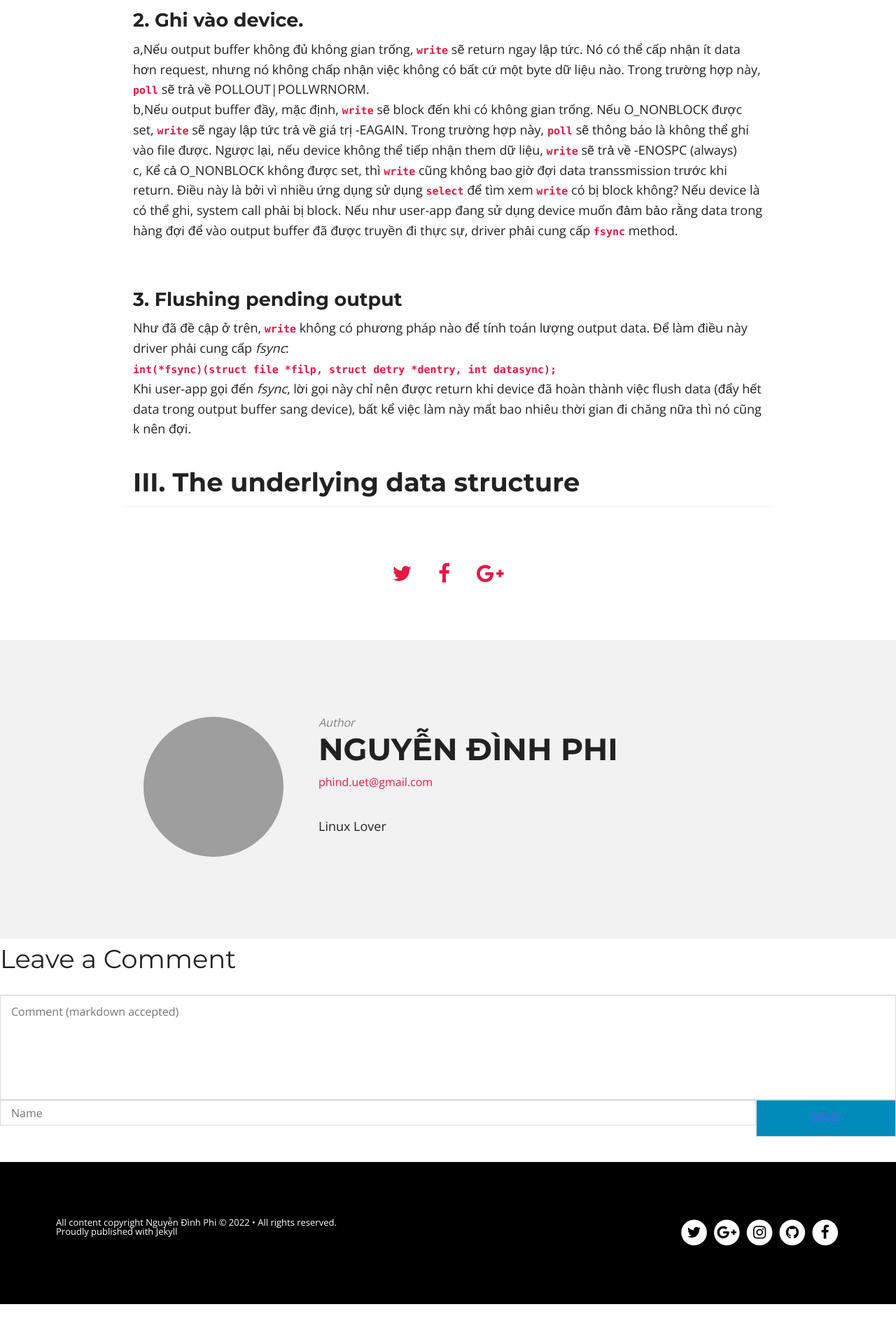
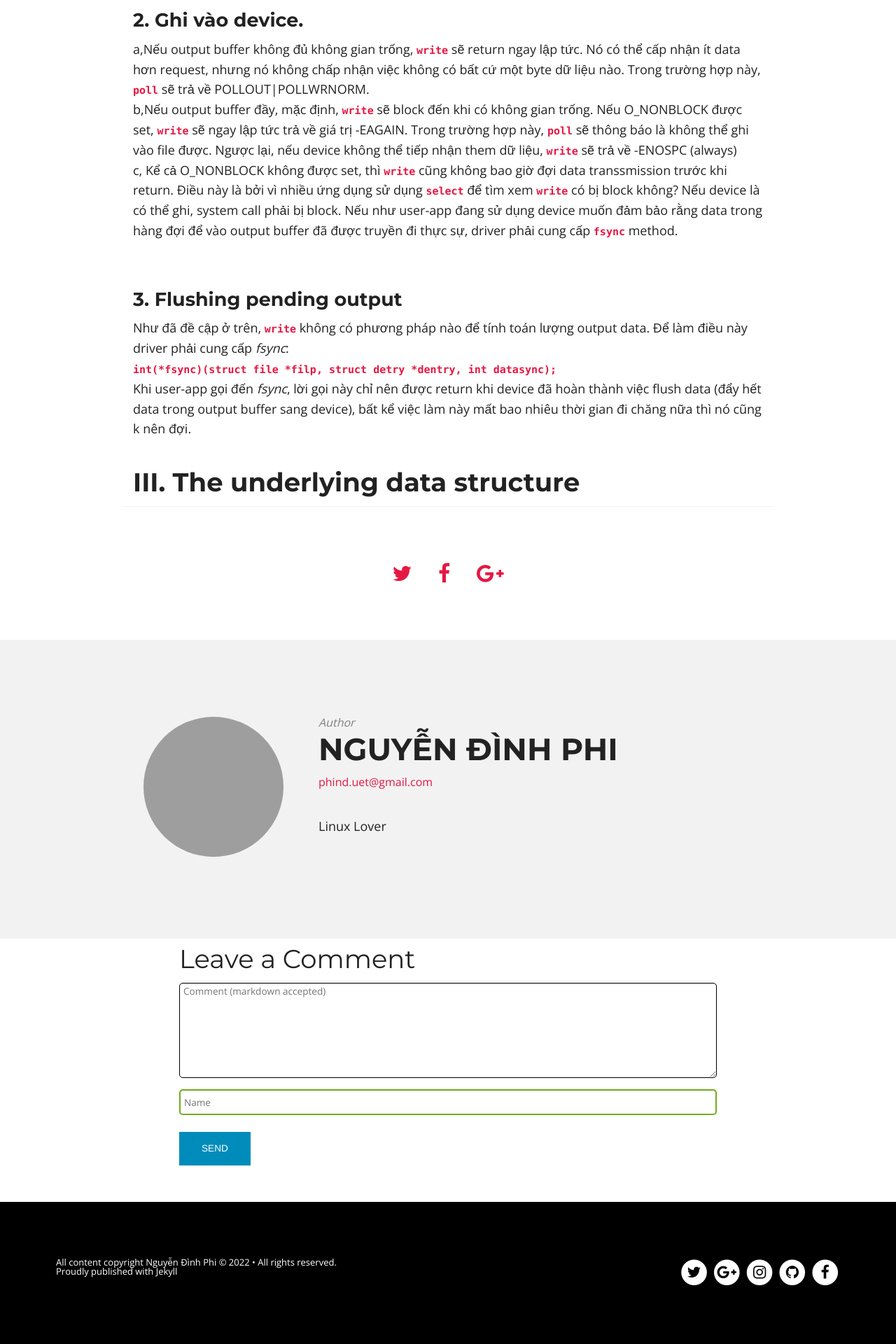
Before and after one commit to ita93/ita93.github.io, a Jekyll site: the page built from _posts/2018-01-29-Poll and Select.md, in a window 1280 px wide. Shown: the part 2327-4247 px from the top of the page at 70% size. Built offline with Jekyll 4.4.1, drawn with Linux system fonts in a browser that asks for light colours; nearby versions of some CDN libraries; before the commit the page ends 4190 px from its top, so only the background shows below that.

Commit message:
Comment box style

```diff
--- a/_includes/comment-form.html
+++ b/_includes/comment-form.html
@@ -1,5 +1,5 @@
 <!-- _includes/comment-form.html -->
-<form method="POST" action="{{ site.staticman_url }}" class="comment-form">
+<form method="POST" action="{{ site.staticman_url }}" class="article">
     <input
       name="options[redirect]"
       type="hidden"
@@ -8,14 +8,14 @@
     <input name="options[slug]" type="hidden" value="{{ page.slug }}" />
 
     <textarea
-      class="comment-message"
+      class="comment-content"
       name="fields[message]"
       placeholder="Comment (markdown accepted)"
       required
     ></textarea>
     <div class="comment-bottom">
       <input
-        class="comment-name"
+        class="comment-author"
         name="fields[name]"
         type="text"
         placeholder="Name"
--- a/_includes/comment-list.html
+++ b/_includes/comment-list.html
@@ -2,10 +2,10 @@
 {% assign comments = site.data.comments[page.slug] | where_exp: "item", "true" %}
 {% assign sorted_comments = comments | sort: 'date' %}
 {% for comment in sorted_comments %}
-<div class="comment">
+<div class=".staticman-comments">
   <h3>{{comment.name}}</h3>
   <time
-    class="post-meta dt-published"
+    class=".comment-timestamp"
     datetime="{{ page.date | date_to_xmlschema }}"
     itemprop="datePublished"
   >
--- a/_includes/disqus_comments.html
+++ b/_includes/disqus_comments.html
@@ -1,4 +1,4 @@
-<section class="comments">
+<section class="staticman-comments">
     {% if site.data.comments[page.slug] %}
     <div>
       <h2>Comments</h2>
--- a/assets/css/post.css
+++ b/assets/css/post.css
@@ -639,48 +639,88 @@ iframe {
 
 /*
 _sass/comments.scss
-*/
-.comment {
-  padding-top: 10px;
-  width: 50%;
+/* Styles for staticman fields*/
+.staticman-comments {
+  margin-bottom: 2rem;
+  margin-left: 20%;
+  margin-right: 20%;
 }
-.comment h3 {
-  display: inline;
-  color: royalblue;
+.staticman-comments .comment-author, .comment-content, .comment-timestamp {
+  margin-top: 0;
+  font-size: 0.85rem;
 }
-.comment p {
-  margin: 0;
+
+.staticman-comments article{
+  display: grid;
+  grid-template-columns: 0.5fr 0.5fr;
 }
-.comment-new {
-  margin-top: 25px;
+.comment-bottom .comment-author {
+  grid-column: 1;
+  grid-row: 1;
+  border-radius: 5px;
+  border: 2px solid #73AD21;
 }
-.comment-form {
-  display: flex;
-  flex-direction: column;
-  margin-top: 25px;
+.staticman-comments .comment-timestamp {
+  grid-column: 2;
+  grid-row: 1;
+  text-align: right;
 }
-.comment-form .comment-message, .comment-form .comment-name {
-  font-size: 16px;
-  padding: 15px;
-  border: 1px solid #ddd;
-  margin: 0;
+.comment-content{
+  margin-top: 0.5rem;
+  grid-column: 1/3;
+  grid-row: 2;
+  border-radius: 5px;
+  border: 2px solid #73AD21;
 }
-.comment-form .comment-message {
-  min-height: 150px;
-  resize: none;
+
+.staticman-comments .comment-content p {
+  padding: 5px 1rem 5px 1rem;
 }
-.comment-form .comment-bottom {
-  display: flex;
+
+.staticman-comments input {
+  border: 1px solid rgba(0,0,0);
+  padding: 4px 5px;
+  width: 100%;
+  font-family:inherit;
+  font-size: 0.85rem;
+  margin-top: 0.5rem;
+  margin-bottom: 1rem;
 }
-.comment-form .comment-name {
-  flex: 1;
+.staticman-comments .g-recaptcha {
+  padding: 0.5rem 0;
 }
-.comment-form .comment-submit {
-  width: 200px;
-  border: 1px solid #ddd;
-  color: royalblue;
-  font-weight: bold;
+
+.staticman-comments textarea {
+  border: 1px solid rgba(0,0,0);
+  padding: 4px 5px;
+  vertical-align: top;
+  height: 10em;
+  width: 100%;
+  font-family:inherit;
+  font-size: 0.85rem;
+  margin-top: 0.5rem;
+  margin-bottom: 1rem;
 }
-.comment-form .comment-submit:hover {
-  cursor: pointer;
+
+.staticman-comments label, .staticman-comments button {
+  margin-top: 0.5rem;
+  font-size: 0.85rem;
 }
+
+fieldset {
+  border:none;
+}
+#warningComment{
+  margin-top: 1rem;
+  margin-bottom: 1rem;
+  width: 100%;
+  display: block;
+}
+#staticman-button {
+  width: 100%;
+  padding: 0.25em 0.75em;
+  margin-bottom: 1rem;
+}
+#staticman-comments {
+  display: none;
+}
```
